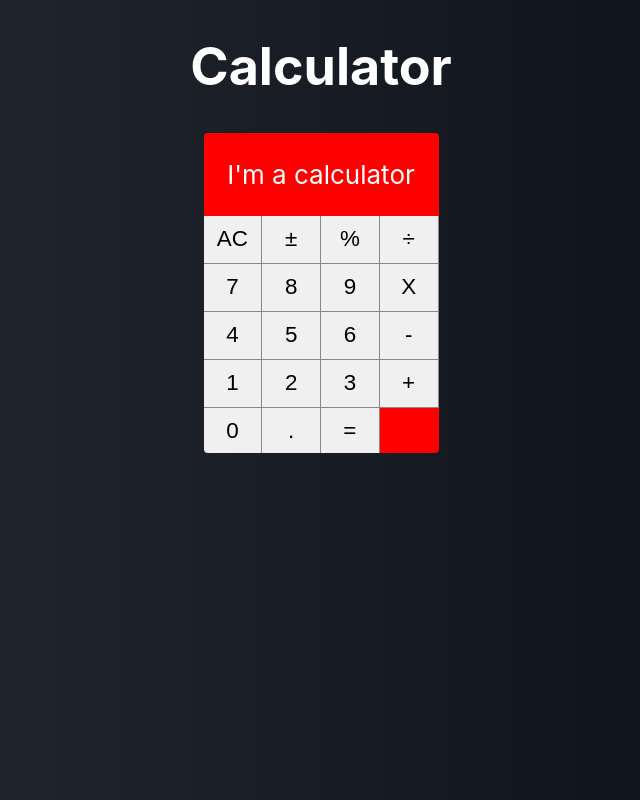
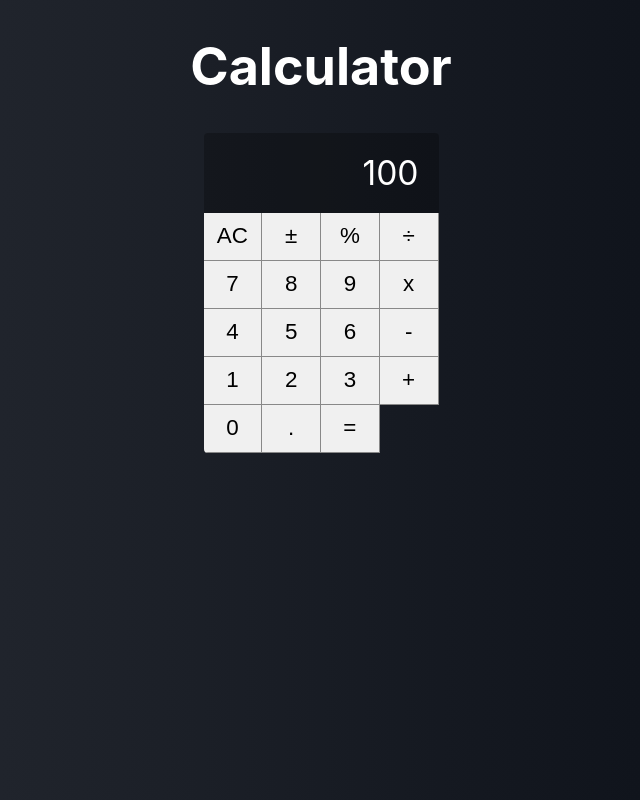
Before and after one commit to NatanTavares/Calculator, a React (Create React App) app: page / in a window 1280 px wide. Shown: the whole page, without its empty margins (319-959 px from the left). Built offline with nearby package versions, Linux system fonts and the light colour scheme.

Commit message:
Organizing the components within the calculator

```diff
--- a/src/components/Button/index.tsx
+++ b/src/components/Button/index.tsx
@@ -2,32 +2,13 @@ import React from "react";
 
 import "./styles.css";
 
-export default (props: any) => {
+interface ButtonProp {
+  label: String
+}
+
+export default (props: ButtonProp) => {
+  const { label } = props;
   return (
-    <div className="keyboard">
-      <button className="button">AC</button>
-      <button className="button">±</button>
-      <button className="button">%</button>
-      <button className="button">÷</button>
-
-      <button className="button">7</button>
-      <button className="button">8</button>
-      <button className="button">9</button>
-      <button className="button">X</button>
-
-      <button className="button">4</button>
-      <button className="button">5</button>
-      <button className="button">6</button>
-      <button className="button">-</button>
-
-      <button className="button">1</button>
-      <button className="button">2</button>
-      <button className="button">3</button>
-      <button className="button">+</button>
-
-      <button className="button">0</button>
-      <button className="button">.</button>
-      <button className="button">=</button>
-    </div>
+    <button className="button">{label}</button>
   );
 }
--- a/src/components/Button/styles.css
+++ b/src/components/Button/styles.css
@@ -3,18 +3,15 @@
   --border-button: solid 1px #888;
 }
 
-.keyboard {
-  display: grid;
-  grid-template-columns: repeat(4, 1fr);
-  grid-template-rows: repeat(5, 48px);
-}
-
 .button {
   font-size: 1.4rem;
   background-color: var(--bg-button);
+
   border: none;
+  border-radius: 0;
   border-right: var(--border-button);
   border-bottom: var(--border-button);
+
   outline: none;
   cursor: pointer;
 }
--- a/src/components/Calculator/index.tsx
+++ b/src/components/Calculator/index.tsx
@@ -1,4 +1,5 @@
 import React, { Component } from "react";
+import Display from "../Display";
 import Button from "../Button";
 
 import "./styles.css";
@@ -8,8 +9,32 @@ export default class Calculator extends Component {
   render() {
     return (
       <div className="Calculator">
-        <p>I'm a calculator</p>
-        <Button />
+        <Display value={100} />
+
+        {/** Keyboard */}
+        <Button label="AC" />
+        <Button label="±" />
+        <Button label="%" />
+        <Button label="÷" />
+
+        <Button label="7" />
+        <Button label="8" />
+        <Button label="9" />
+        <Button label="x" />
+
+        <Button label="4" />
+        <Button label="5" />
+        <Button label="6" />
+        <Button label="-" />
+
+        <Button label="1" />
+        <Button label="2" />
+        <Button label="3" />
+        <Button label="+" />
+
+        <Button label="0" />
+        <Button label="." />
+        <Button label="=" />
       </div>
     );
   }
--- a/src/components/Calculator/styles.css
+++ b/src/components/Calculator/styles.css
@@ -1,8 +1,10 @@
 .Calculator {
+  display: grid;
+  grid-template-columns: repeat(4, 1fr);
+  grid-template-rows: 1fr repeat(5, 48px);
+
   height: 320px;
   width: 235px;
   border-radius: 4px;
   overflow: hidden;
-
-  background-color: red;
 }
```
